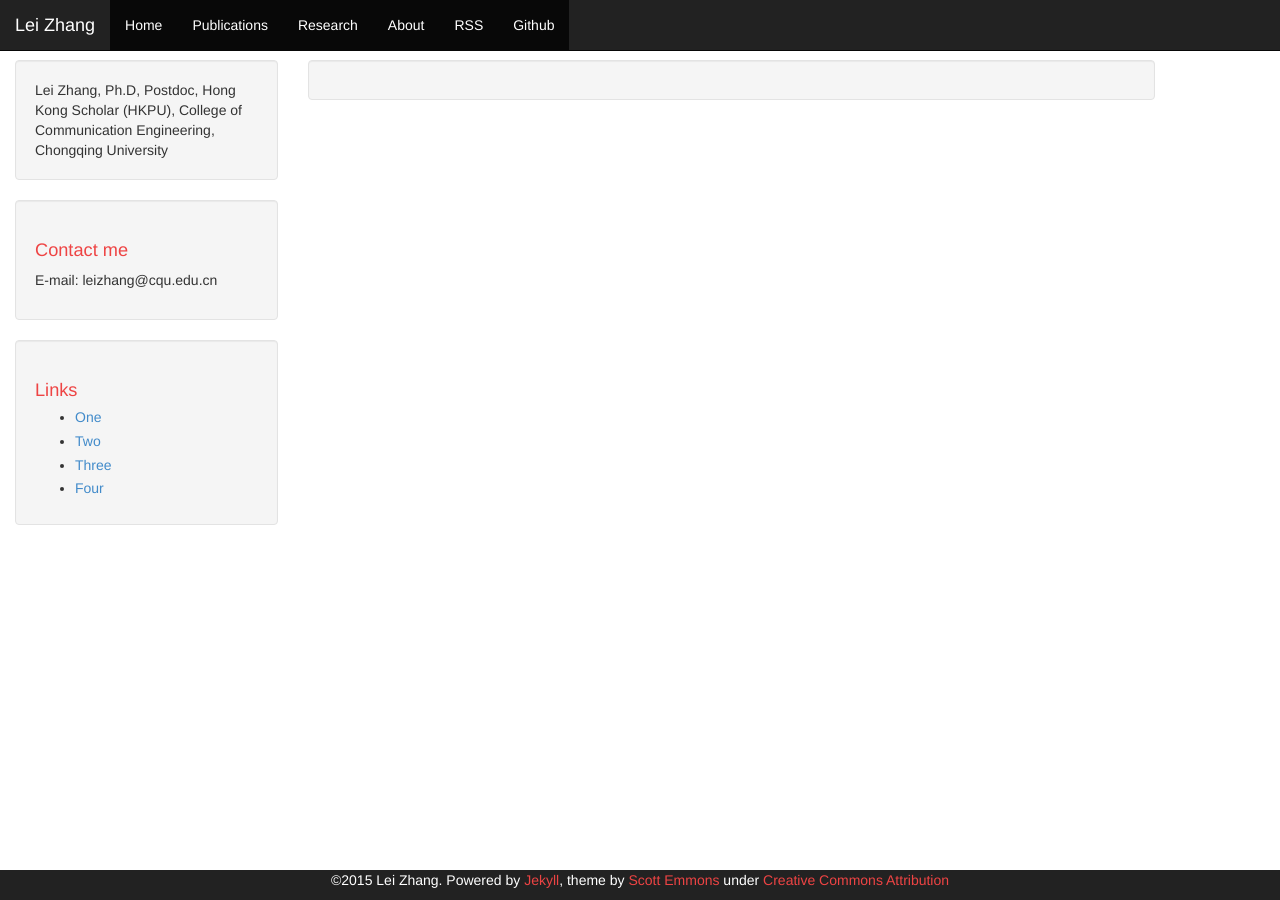
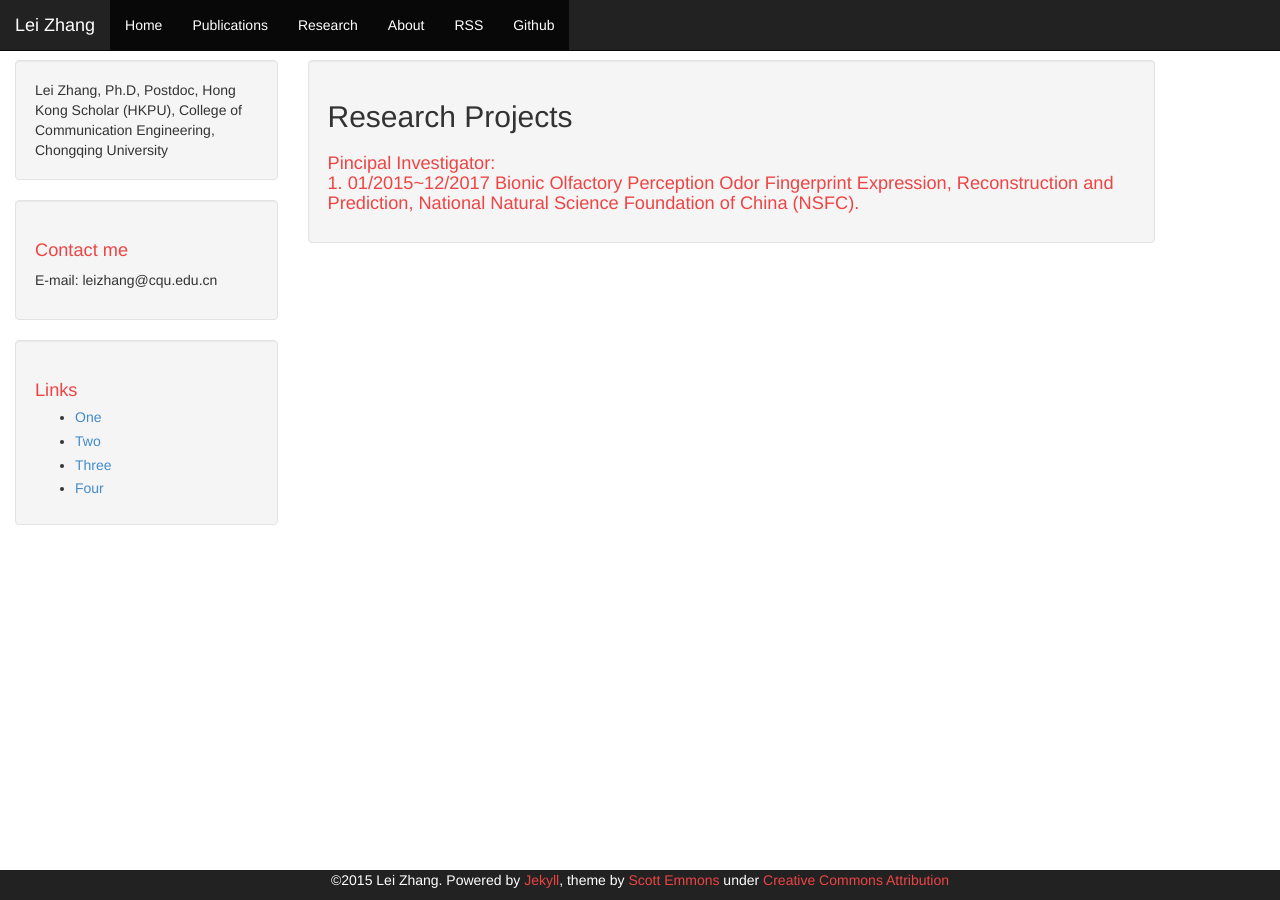
Before and after one commit to DrLeiZhang/website, a Jekyll site: the page built from research.html, in a window 1280 px wide. Built offline with Jekyll 4.4.1, drawn with Linux system fonts in a browser that asks for light colours; Markdown is read by kramdown in place of the engine named in the settings.

Commit message:
Update
Signed-off-by: leizhang@cqu.edu.cn <leizhang@cqu.edu.cn>

```diff
--- a/research.html
+++ b/research.html
@@ -3,4 +3,26 @@ layout: default
 ---
 
 <div class="well">
+<h2> Research Projects</h2>
+<h1>Pincipal Investigator:
+<p>1. 01/2015~12/2017 Bionic Olfactory Perception Odor Fingerprint Expression, Reconstruction and Prediction, National Natural Science Foundation of China (NSFC).</p>
+
 </div>
+
+
+{%for post in site.posts %}
+    {% unless post.next %}
+        <h1>{{ post.date | date: '%Y' }}</h1>
+        <ul>
+    {% else %}
+        {% capture year %}{{ post.date | date: '%Y' }}{% endcapture %}
+        {% capture nyear %}{{ post.next.date | date: '%Y' }}{% endcapture %}
+        {% if year != nyear %}
+            </ul>
+            <h1>{{ post.date | date: '%Y' }}</h1>
+            <ul>
+        {% endif %}
+    {% endunless %}
+    <li><a href="{{ site.baseurl}}{{ post.url }}">{{ post.date | date: "%b %-d" }} - {{ post.title }}</a></li>
+{% endfor %}
+</ul>
```
